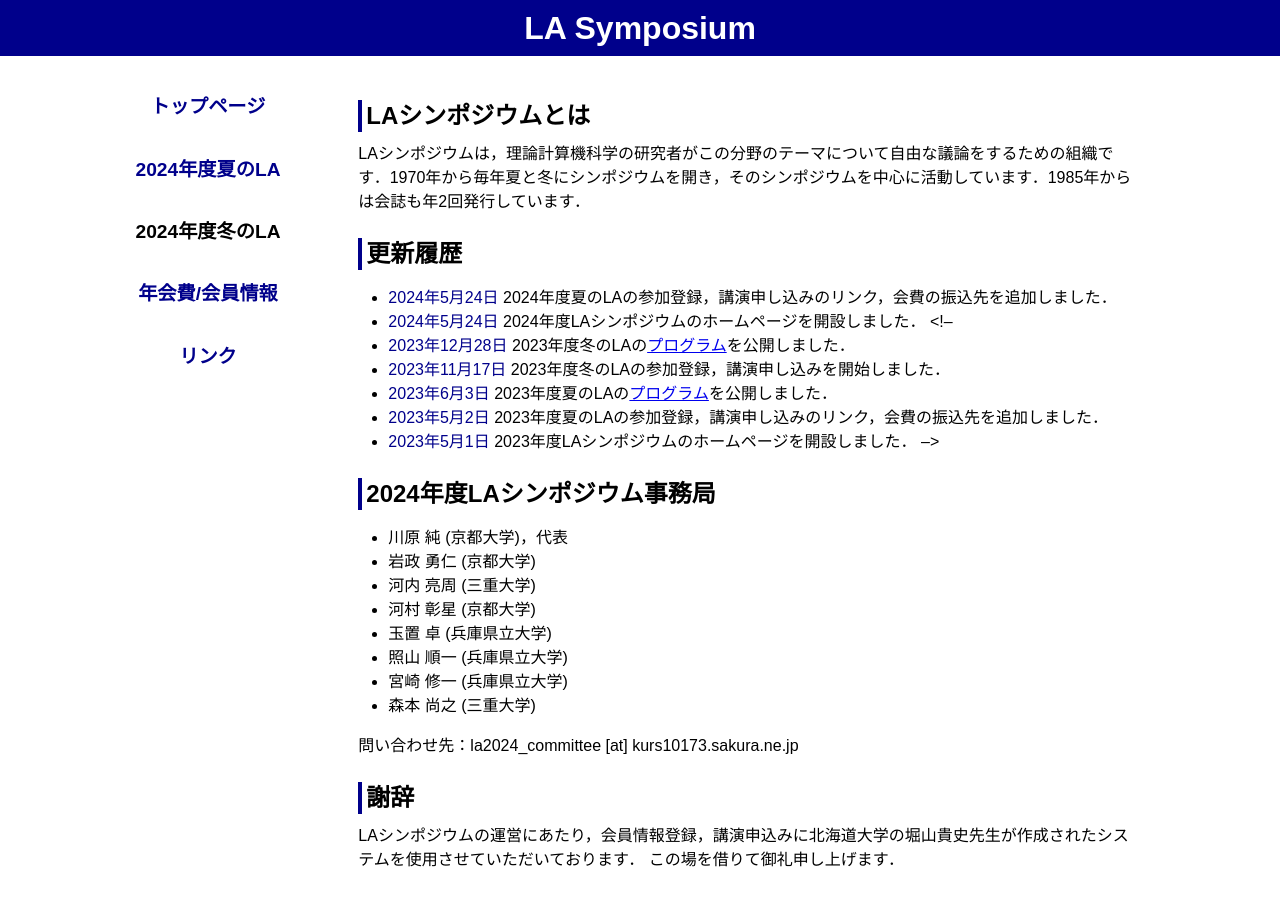
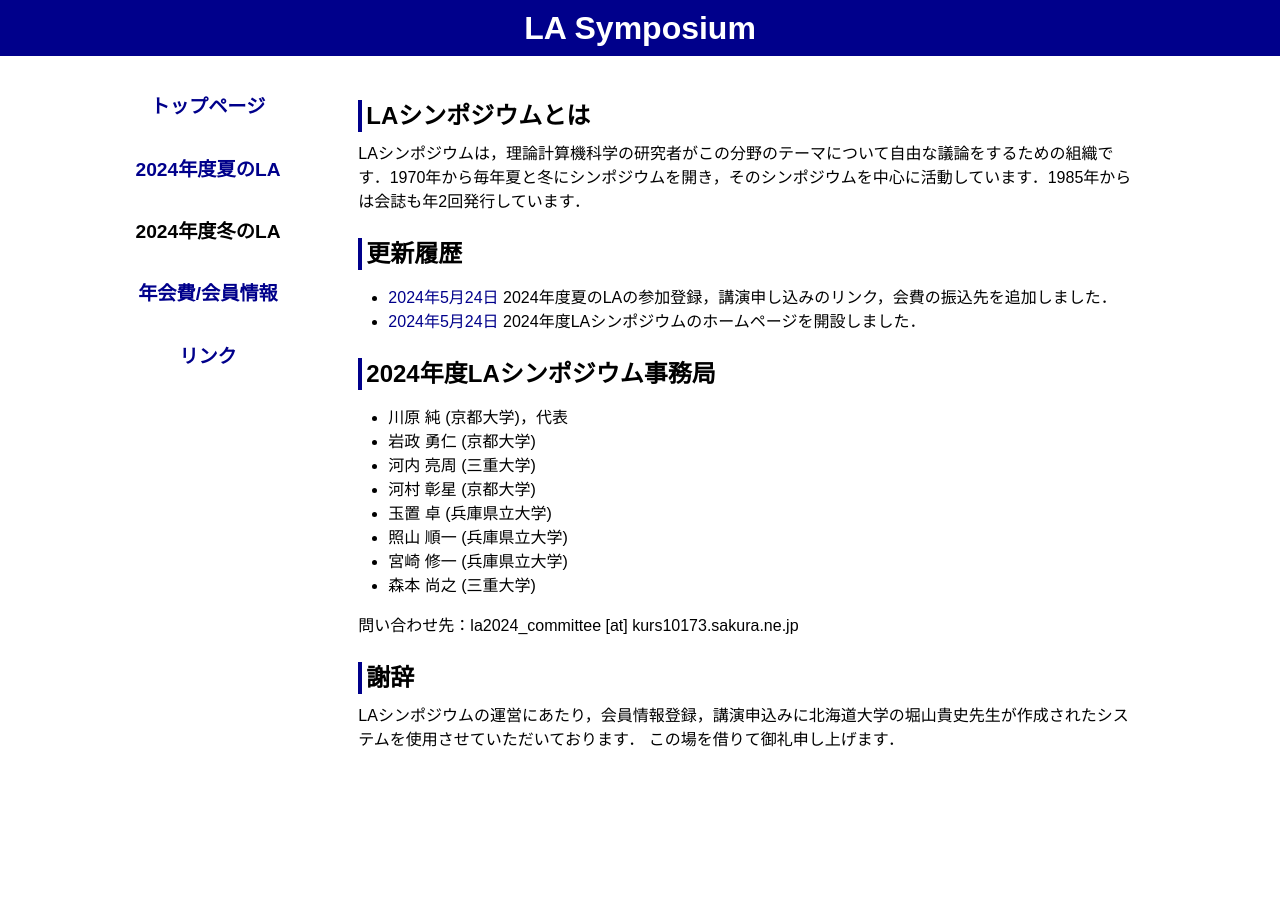
Before and after one commit to ytamura12/la-symposium_test.github.io, a Jekyll site: the page built from index.md, in a window 1280 px wide. Built offline with Jekyll 4.4.1, drawn with Linux system fonts in a browser that asks for light colours; part of the change alters nothing that is shown.

Commit message:
Update news.md

```diff
--- a/_includes/news.md
+++ b/_includes/news.md
@@ -2,6 +2,7 @@
 --------
 * <span class="date">2024年5月24日</span> 2024年度夏のLAの参加登録，講演申し込みのリンク，会費の振込先を追加しました．
 * <span class="date">2024年5月24日</span> 2024年度LAシンポジウムのホームページを開設しました．
+
 <!--
 * <span class="date">2023年12月28日</span> 2023年度冬のLAの[プログラム](./2023/winter_program.html)を公開しました．
 * <span class="date">2023年11月17日</span> 2023年度冬のLAの参加登録，講演申し込みを開始しました．
--- a/index.md
+++ b/index.md
@@ -7,10 +7,6 @@ LAシンポジウムとは
 --------
 LAシンポジウムは，理論計算機科学の研究者がこの分野のテーマについて自由な議論をするための組織です．1970年から毎年夏と冬にシンポジウムを開き，そのシンポジウムを中心に活動しています．1985年からは会誌も年2回発行しています．
 
-<!--
-更新履歴
---------
--->
 <div markdown="1" id="news">
 {% include news.md %}
 </div>
```
